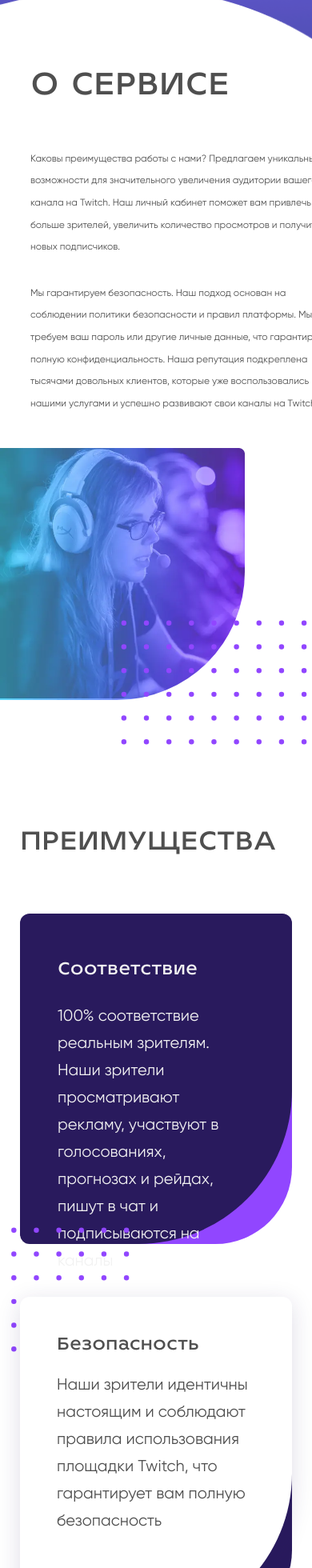
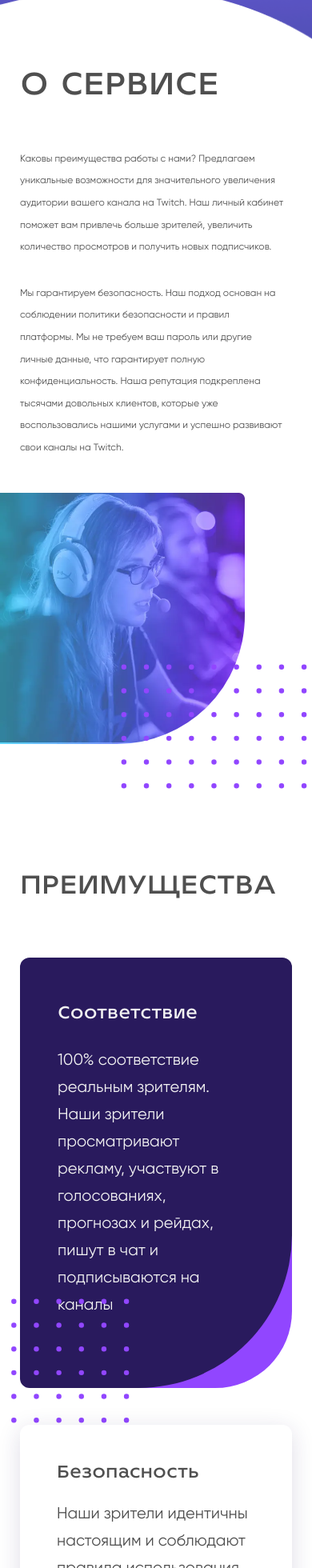
Before and after one commit to QobilovSardor/twitch, a React (Vite) app: page / in a window 390 px wide. Shown: the part 996-2956 px from the top of the page at 80% size. Built offline with nearby package versions, Linux system fonts and the light colour scheme.

Commit message:
project finished

```diff
--- a/src/components/advantages/advantages-section.css
+++ b/src/components/advantages/advantages-section.css
@@ -29,6 +29,7 @@
 	.advantage-box__two>div {
 		padding: 45px 59px 67px 47px;
 	}
+
 	#advantages .dots {
 		top: 17% !important;
 	}
@@ -39,6 +40,30 @@
 	}
 }
 
+@media screen and (max-width: 410px) {
+
+	.advantage-box,
+	.advantage-box__two {
+		height: 100% !important;
+	}
+
+	.advantage-box__two:last-child {
+		padding-right: 30px !important;
+	}
+
+	.advantages-boxes .advantage-box__two {
+		height: 100% !important;
+	}
+
+	.advantages-boxes>div {
+		height: 100%;
+	}
+
+	#advantages .dots {
+		top: 19.5% !important;
+	}
+}
+
 @media screen and (max-width: 395px) {
 	.dots {
 		top: 17.6% !important;
--- a/src/components/articles/articles.css
+++ b/src/components/articles/articles.css
@@ -0,0 +1,5 @@
+@media screen and (max-width: 410px) {
+	.articles-boxes>div {
+		height: 100%;
+	}
+}
--- a/src/components/order/order.css
+++ b/src/components/order/order.css
@@ -62,10 +62,19 @@
 		margin-left: 0;
 		font-family: 'Gilroy';
 	}
+
 	.form-box form input {
 		height: 46px;
 	}
-		.form-box form textarea {
-			height: 150px;
-		}
+
+	.form-box form textarea {
+		height: 150px;
+	}
 }
+
+@media screen and (max-width: 420px) {
+	.pink-box form button {
+		padding-left: 0;
+		padding-right: 0;
+	}
+}
--- a/src/components/servise/servise.css
+++ b/src/components/servise/servise.css
@@ -96,3 +96,17 @@
 		margin-top: 30px;
 	}
 }
+
+@media screen and (max-width: 420px) {
+	.service .service-content h3 {
+		margin-left: 0;
+	}
+
+	.service .service-content {
+		max-width: 330px;
+	}
+
+	.service .service-content p {
+		margin-left: 0;
+	}
+}
--- a/src/layouts/layout.css
+++ b/src/layouts/layout.css
@@ -56,9 +56,13 @@ footer {
 
 @media screen and (max-width: 430px) {
 	footer {
-		padding-top: 183px;
-		padding-bottom: 108px;
+		padding-top: 195px;
+		padding-bottom: 90px;
 		margin-top: 0;
-		background-position: 0 -45px;
+		background-position: 0 0;
+	}
+
+	footer .container {
+		padding-top: 55px;
 	}
 }
```
